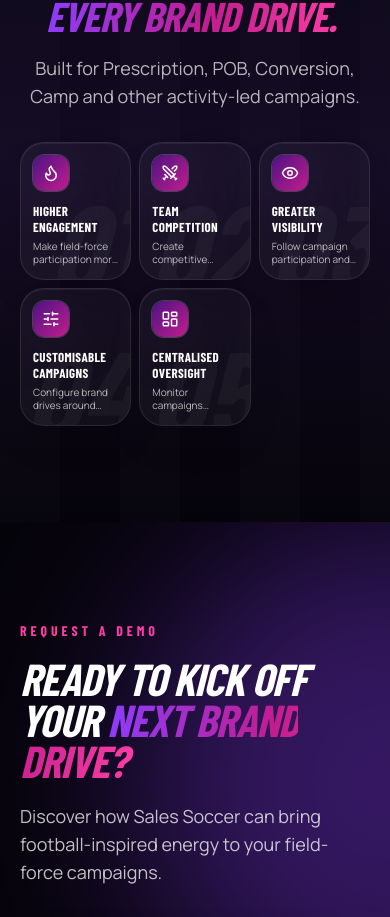
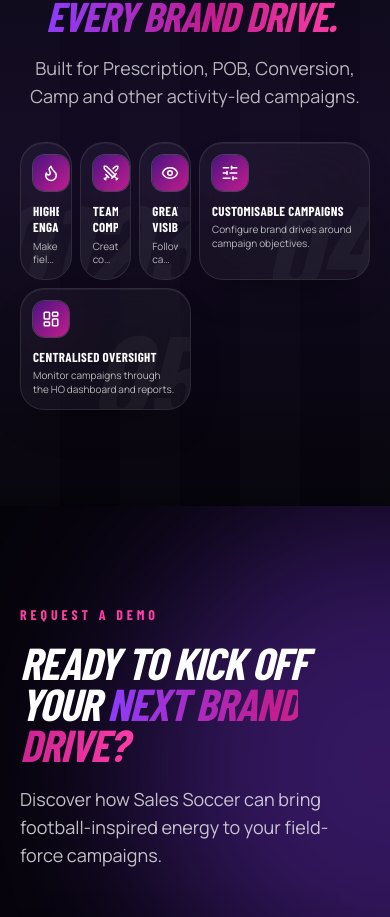
Before and after one commit to Rohan9833/Soccer_rxpl, a React (Vite) app in the folder frontend/: page / in a window 390 px wide. Shown: the part 4403-5320 px from the top of the page. Built offline with nearby package versions, Linux system fonts and the light colour scheme; no server answers; a web font is replaced by a local one.

Commit message:
Make final two benefit cards span full mobile row

```diff
--- a/frontend/src/components/Benefits.jsx
+++ b/frontend/src/components/Benefits.jsx
@@ -17,7 +17,7 @@ export default function Benefits() {
           </p>
         </div>
 
-        <div className="mt-8 grid grid-cols-3 gap-2 sm:mt-14 sm:gap-5 sm:grid-cols-2 lg:grid-cols-6">
+        <div className="mt-8 grid grid-cols-6 gap-2 sm:mt-14 sm:gap-5 sm:grid-cols-2 lg:grid-cols-6">
           {BENEFITS.map((b, i) => {
             const Icon = ICONS[b.icon];
             return (
@@ -28,8 +28,8 @@ export default function Benefits() {
                 viewport={{ once: true, margin: '-40px' }}
                 transition={{ duration: 0.55, delay: i * 0.08 }}
                 whileHover={{ y: -6 }}
-                className={`glass group relative overflow-hidden p-3 sm:p-5 lg:p-8 lg:col-span-2 ${i === 3 ? 'lg:col-start-2' : ''} ${
-                  i === 4 ? 'sm:col-span-2 lg:col-span-2' : ''
+                className={`glass group relative overflow-hidden p-3 sm:p-5 lg:p-8 lg:col-span-2 ${i === 3 ? 'col-span-3 lg:col-start-2' : ''} ${
+                  i === 4 ? 'col-span-3 sm:col-span-2 lg:col-span-2' : ''
                 }`}
               >
                 <span
```
